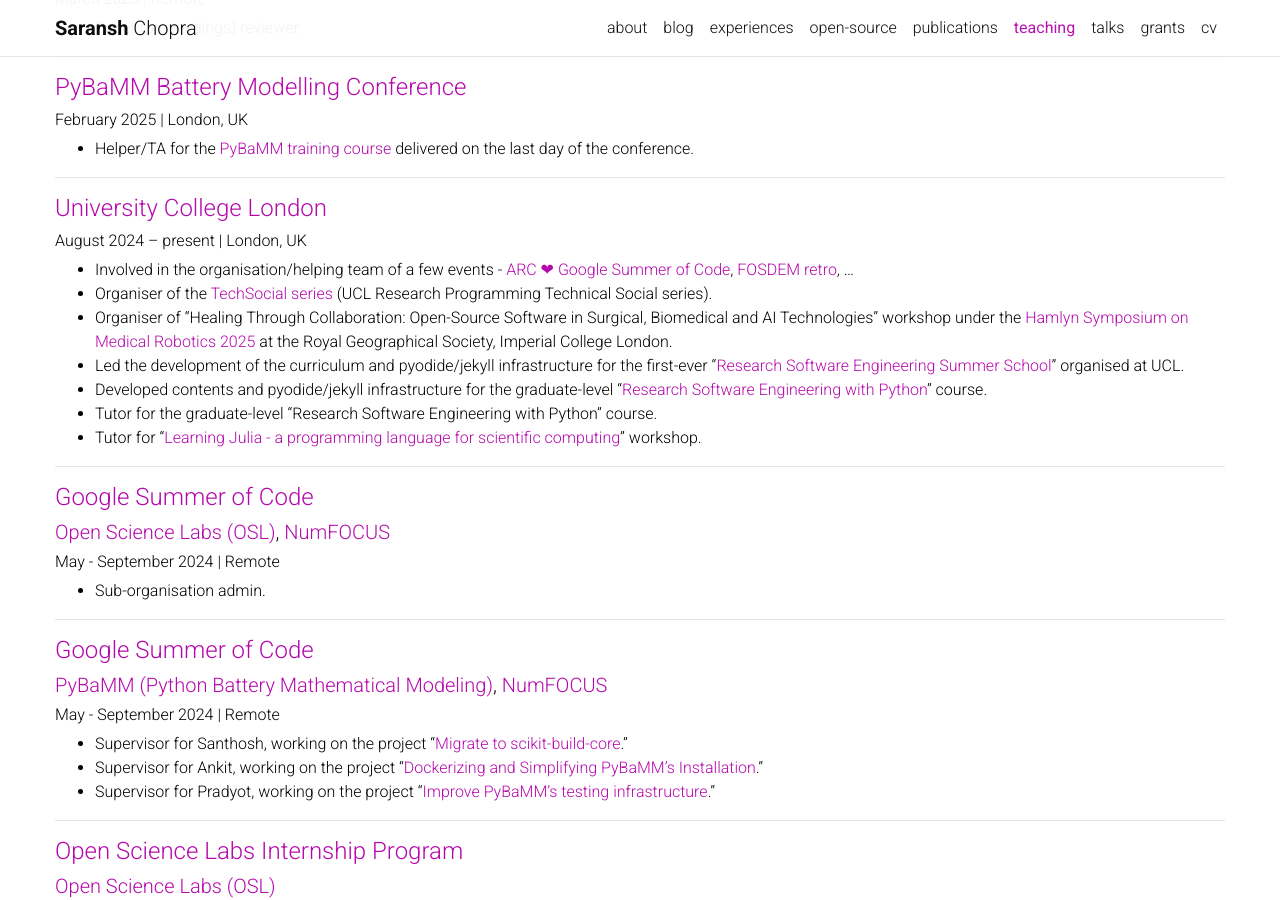
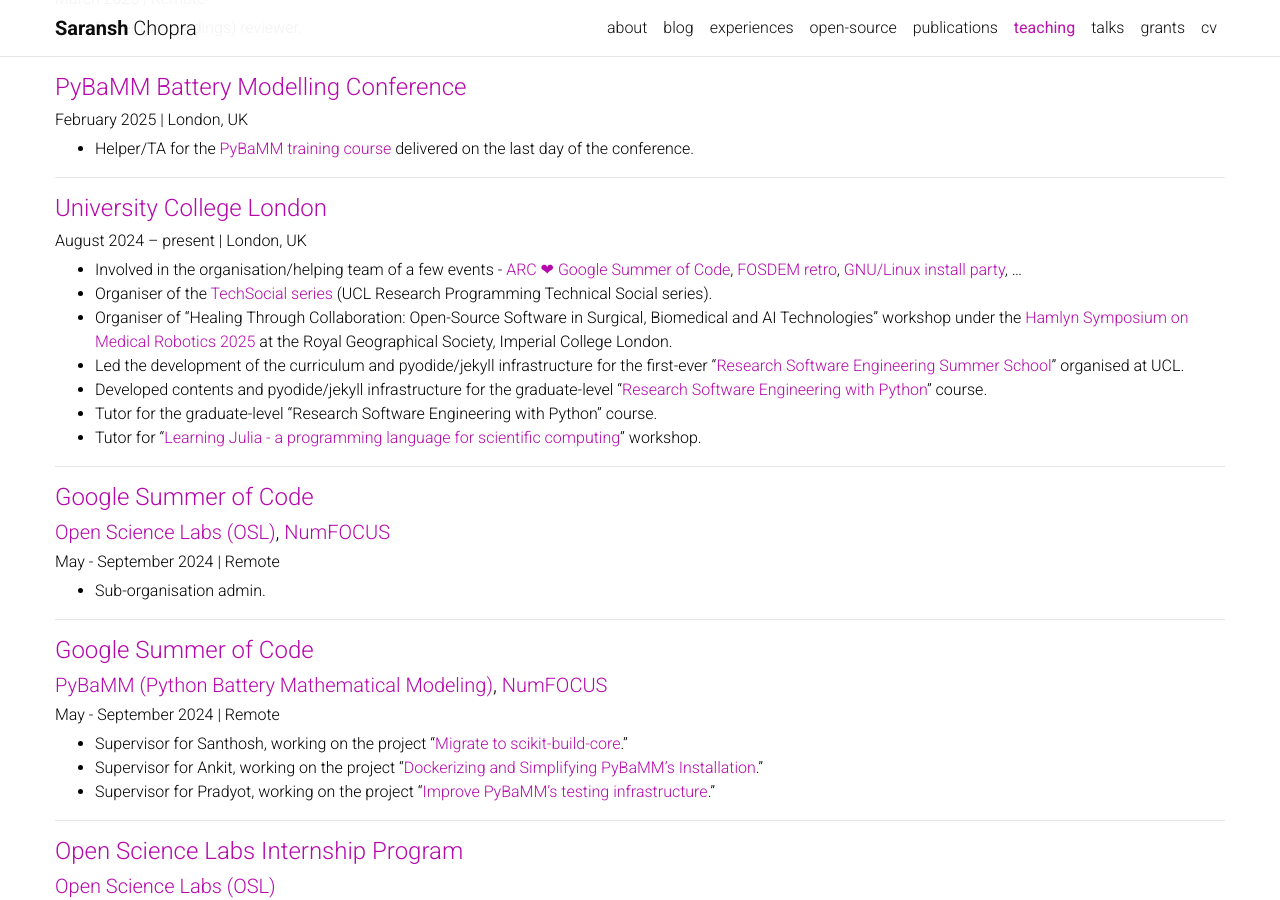
Before and after one commit to Saransh-cpp/Saransh-cpp.github.io, a Jekyll site: the page built from _pages/teach.md, in a window 1280 px wide and 900 px high, scrolled down 318 px. Built offline with Jekyll 4.4.1, drawn with Linux system fonts in a browser that asks for light colours; comment, search, counter and statistics services are not loaded; a style sheet for code colours, icons or effects is not loaded.

Commit message:
fix links

```diff
--- a/_pages/teach.md
+++ b/_pages/teach.md
@@ -29,7 +29,7 @@
 #### [University College London](https://www.ucl.ac.uk){:target="_blank"}
 ###### August 2024 -- present | London, UK
 
-- Involved in the organisation/helping team of a few events - [ARC ❤ Google Summer of Code](https://blogs.ucl.ac.uk/research-software-development/arc-/u2764-google-summer-of-code/), [FOSDEM retro](https://blogs.ucl.ac.uk/research-software-development/chaosscon-and-fosdem-open-source-health-and-waffles/), ...
+- Involved in the organisation/helping team of a few events - [ARC ❤ Google Summer of Code](https://pretix.eu/ARC/GSoC25/), [FOSDEM retro](https://blogs.ucl.ac.uk/research-software-development/chaosscon-and-fosdem-open-source-health-and-waffles/), [GNU/Linux install party](https://pretix.eu/ARC/techsocials-2503/), ...
 - Organiser of the [TechSocial series](https://www.ucl.ac.uk/advanced-research-computing/techsocial-series) (UCL Research Programming Technical Social series).
 - Organiser of "Healing Through Collaboration: Open-Source Software in Surgical, Biomedical and AI Technologies" workshop under the [Hamlyn Symposium on Medical Robotics 2025](https://www.hamlynsymposium.org) at the Royal Geographical Society, Imperial College London.
 - Led the development of the curriculum and pyodide/jekyll infrastructure for the first-ever "[Research Software Engineering Summer School](https://github.com/UCL-ARC/rsd-summerschool)" organised at UCL.
```
